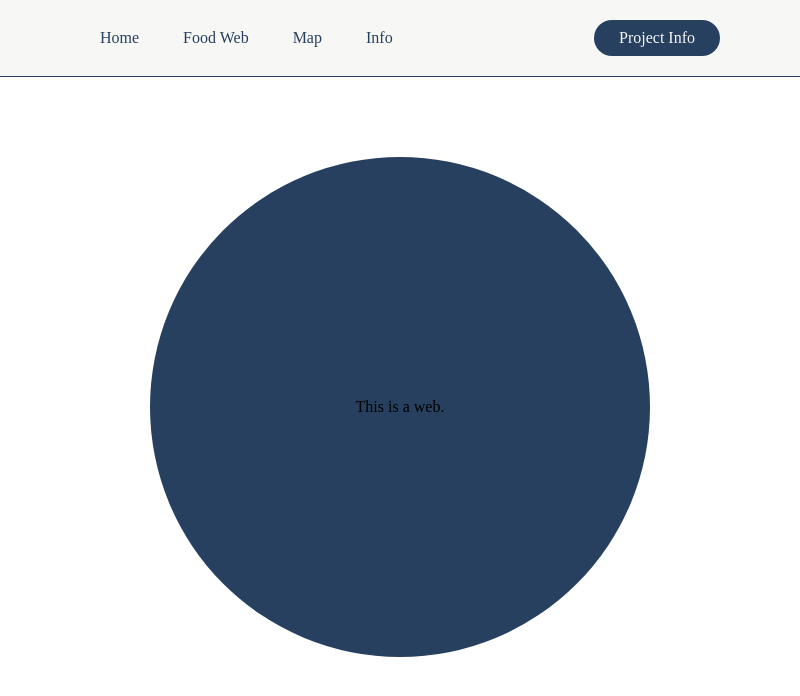
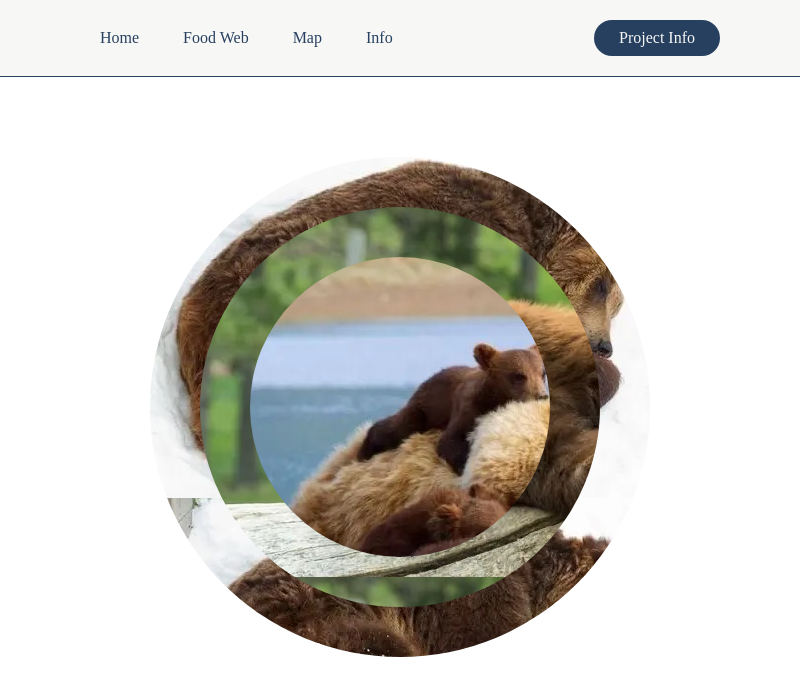
Before and after one commit to CS484-Project/CS484-Project.github.io, an Electron app: page src/foodweb.html in a window 800 px wide. Drawn offline with Linux system fonts and the light colour scheme; no server answers.

Commit message:
Rough Food Web
this has a food web that is moving weirdly but maybe going back to rethinking how we can visualize

```diff
--- a/components/food-web.css
+++ b/components/food-web.css
@@ -17,11 +17,12 @@
     height: 500px;
     width: 500px;
     border-radius: 50%;
+    background-image: url("./pictures/snow-sleepy-bear.png");
 }
 
 .web-container:hover{
     background-color: var(--v-sky-blue);
-    animation: rotate 6s infinite linear;
+    animation: rotate 15s infinite linear;
 }
 
 @keyframes rotate{
@@ -32,3 +33,46 @@
         transform: rotate(360deg);
     }
 }
+
+.outer-circle{
+    display: flex;
+    position: absolute;
+    justify-content: center;
+    align-items: center;
+    background-color: var(--indigo);
+    height: 400px;
+    width: 400px;
+    border-radius: 50%;
+    background-image: url("./pictures/sleepy-bear.png");
+}
+
+.outer-circle:hover{
+    background-color: var(--v-sky-blue);
+    animation: rotate-outer 10s infinite linear;
+}
+
+@keyframes rotate-outer{
+    0%{
+        transform: rotate(360deg);
+    }
+    100%{
+        transform: rotate(0deg);
+    }
+}
+
+.inner-circle{
+    display: flex;
+    position: absolute;
+    justify-content: center;
+    align-items: center;
+    background-color: var(--indigo);
+    height: 300px;
+    width: 300px;
+    border-radius: 50%;
+    background-image: url("./pictures/sleepy-bear-cub.png");
+}
+
+.outer-circle:hover{
+    background-color: var(--v-sky-blue);
+    animation: rotate-inner 15s infinite linear;
+}
--- a/components/home-page.css
+++ b/components/home-page.css
@@ -5,6 +5,8 @@ body, html {
     font: 400 15px/1.8 "Lato", sans-serif;
     color: #777;
   }
+
+
 
   .bgimg-1, .bgimg-2, .bgimg-3 {
     position: relative;
--- a/components/styles.css
+++ b/components/styles.css
@@ -50,6 +50,12 @@ header {
     z-index: 10000;
 }
 
+.sticky {
+    position: fixed;
+    top: 0;
+    width: 100%
+  }
+
 .nav__links {
     list-style: none;
     background-color: var(--seasalt);
--- a/src/foodweb.html
+++ b/src/foodweb.html
@@ -22,7 +22,11 @@
   </header>
 
   <div class="web-container">
-    This is a web.
+    <div class="outer-circle">
+      <div class="inner-circle">
+
+      </div>
+    </div>
   </div>
 
   </body>
```
Also changed, not shown: src/index.html (+8 -5 lines), 1 other file.
